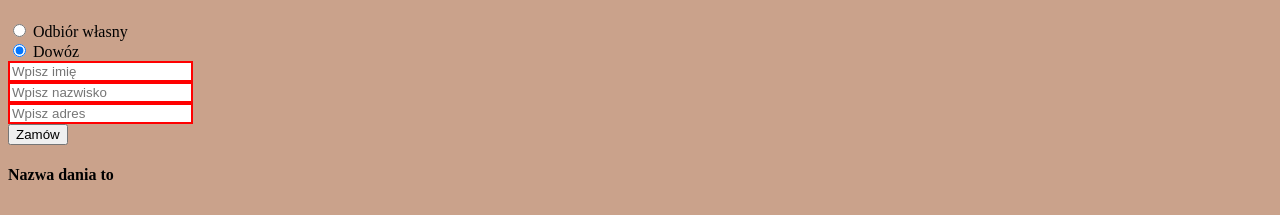
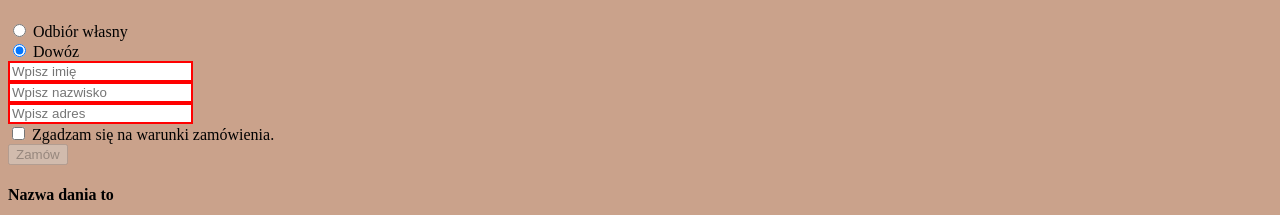
Before and after one commit to KubaBrambor/Angular, an Angular app in the folder restaurantMenu/: page / in a window 1280 px wide. Both pictures are taken after a click on the radio button 19 px from the left and 657 px from the top of the page. Shown: the part 607-822 px from the top of the page. Built offline with nearby package versions, Linux system fonts and the light colour scheme.

Commit message:
adding ngModelGroup to order form and regex pattern to adress line

```diff
--- a/restaurantMenu/src/app/component/form/form.component.html
+++ b/restaurantMenu/src/app/component/form/form.component.html
@@ -4,56 +4,50 @@
         <div id="order-shipping">
             <input type="radio" name="clientShipping"
             [(ngModel)]="shipping"
-            (click)="!hideFunc()" value="odbior"> Odbiór własny
+            (click)="hideFunc()" value="odbior"> Odbiór własny
         </div>
         <div id="order-shipping">
             <input type="radio" name="clientShipping"
             [(ngModel)]="shipping"
             (click)="showFunc()" value="dowoz"> Dowóz
         </div>
+        <div ngModelGroup="orderForm">
         <div id="hide" *ngIf="hide">
                 <div id="order-name">
                     <input type="text"
                     placeholder="Wpisz imię"
                     required
                     name="clientName"
-                    minlength="5"
-                    #clientName="ngModel"
-                    [(ngModel)]="name">
+                    ngModel>
                 </div>
-                <div *ngIf="clientName.touched && clientName.invalid">
-                    <div *ngIf="clientName.errors.minlength">
-                        <p>Uzupełnij obowiązkowe pole.</p>
-                    </div>
-                </div>
+
                 <div id="order-surname">
                     <input type="text"
                     placeholder="Wpisz nazwisko"
                     required
                     name="clientSurname"
-                    #clientSurname="ngModel"
-                    [(ngModel)]="surname">
+                    ngModel>
                 </div>
-                <div *ngIf="clientSurname.touched && clientSurname.invalid">
-                    <div *ngIf="clientSurname.errors.required">
-                        <p>Uzupełnij obowiązkowe pole.</p>
-                    </div>
-                </div>
+
                 <div id="order-adress">
                     <input type="text"
                     placeholder="Wpisz adres"
+                    pattern="[a-zA-Z.]{1,}\s+[0-9]\/?[0-9]{1,3}?"
                     required
                     name="clientAdress"
-                    #clientAdress="ngModel"
-                    [(ngModel)]="adress">
+                    ngModel>
                 </div>
-                <div *ngIf="clientAdress.touched && clientAdress.invalid">
-                    <div *ngIf="clientAdress.errors.required">
-                        <p>Uzupełnij obowiązkowe pole.</p>
-                    </div>
+
+                <div id="order-checkbox">
+                    <input type="checkbox"
+                    required
+                    name="clientCheckbox"
+                    (change)="setCheckButton()">
+                    Zgadzam się na warunki zamówienia.
                 </div>
             </div>
-        <button type="submit">Zamów</button>
+        </div>
+        <button type="submit" [disabled]="disable">Zamów</button>
     </form>
 
 </div>
--- a/restaurantMenu/src/app/component/form/form.component.ts
+++ b/restaurantMenu/src/app/component/form/form.component.ts
@@ -1,7 +1,6 @@
 import { Component, OnInit } from '@angular/core';
 import { ServiceService } from '../../service/service.service';
 
-import { Purchaser } from '../../model/order/order';
 import { orders } from '../../data/orders';
 
 
@@ -12,22 +11,21 @@ import { orders } from '../../data/orders';
 })
 export class FormComponent {
 
-  public name:string;
-  public surname:string;
-  public adress:string;
-  public shipping:string;
+  public puchaser:object;
   public hide:boolean = false;
+  public disable:boolean = true;
 
   constructor(private Service: ServiceService) {
-    // this.newOrder = new Purchaser("", "", "", "");
-    // this.setNewOrder();
-    console.log(orders);
+
   }
 
   setNewOrder(clientForm){
-    if(clientForm.valid){
-      orders.push(new Purchaser(this.name, this.surname, this.adress, this.shipping))
+    if(clientForm.valid && clientForm.touched){
+      this.puchaser = clientForm.value.orderForm;
+      console.log(this.puchaser);
+      orders.push(this.puchaser);
       console.log(orders)
+
     } else {
       console.error("Nie wypełniono formularza!");
     }
@@ -37,9 +35,15 @@ export class FormComponent {
 
   showFunc(){
     this.hide = !this.hide;
+    this.disable = true;
   };
 
   hideFunc(){
     this.hide = false;
+    this.disable = !this.disable;
+  }
+
+  setCheckButton(){
+    this.disable = !this.disable;
   }
 }
--- a/restaurantMenu/src/app/data/orders.ts
+++ b/restaurantMenu/src/app/data/orders.ts
@@ -1,4 +1,4 @@
 import { Purchaser } from '../model/order/order';
 
-export let orders:Array<Purchaser> = [
+export let orders:Array<any> = [
 ]
```
